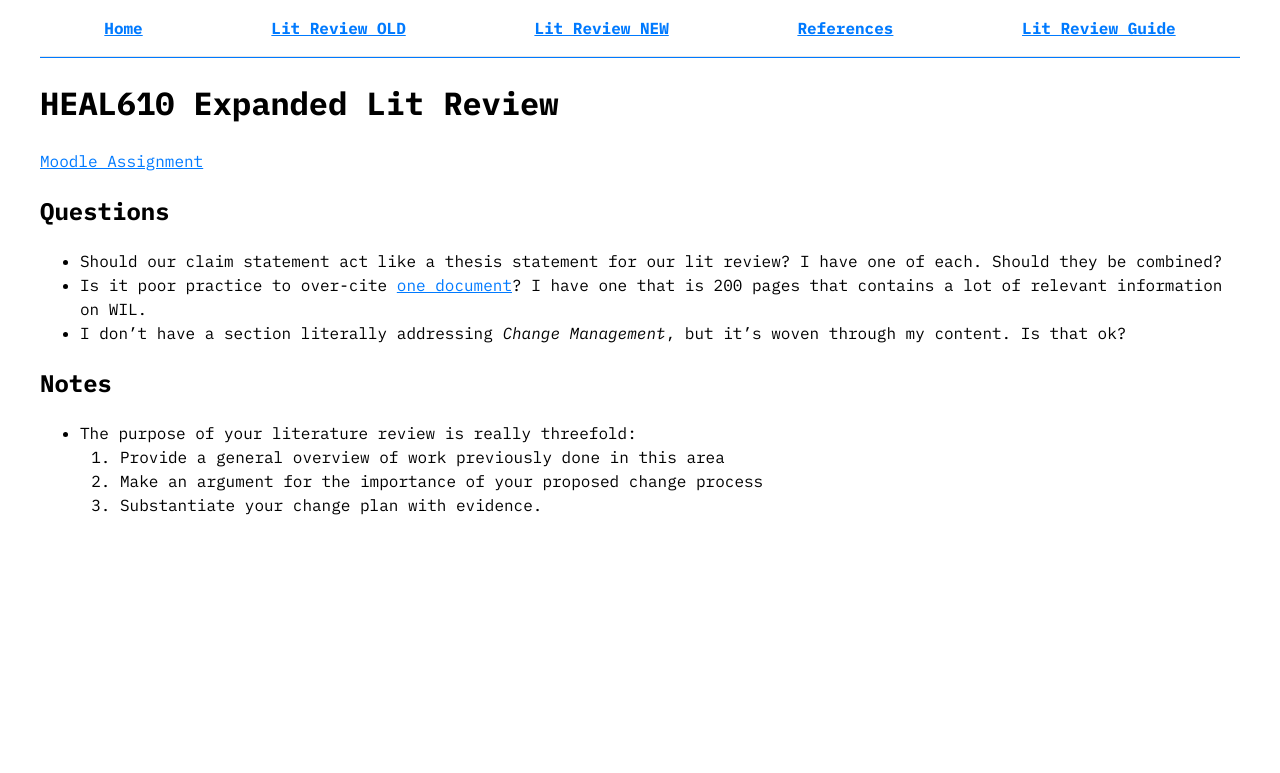
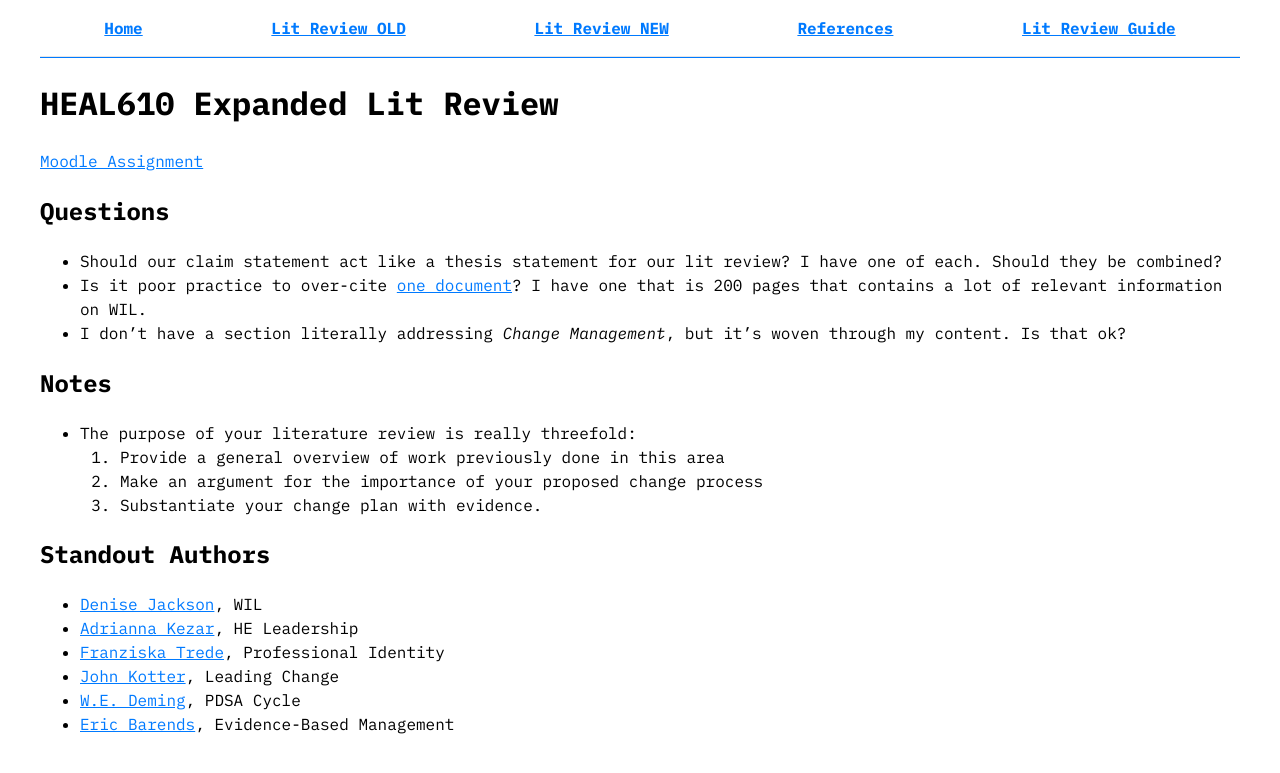
Before and after one commit to AlainParadis/HEAL610, a Jekyll site: the page built from index.md, in a window 1280 px wide. Shown: the top 773 px of the page. Built offline with Jekyll 4.4.1, drawn with Linux system fonts in a browser that asks for light colours.

Commit message:
add to list of standout authors

```diff
--- a/index.md
+++ b/index.md
@@ -20,3 +20,12 @@ permalink: /
     1.  Provide a general overview of work previously done in this area
     2.  Make an argument for the importance of your proposed change process
     3.  Substantiate your change plan with evidence.
+
+## Standout Authors
+
+-   [Denise Jackson](https://scholar.google.ca/citations?hl=en&user=24GmN7IAAAAJ), WIL
+-   [Adrianna Kezar](https://scholar.google.ca/citations?hl=en&user=LF9HFAQAAAAJ), HE Leadership
+-   [Franziska Trede](https://scholar.google.ca/citations?hl=en&user=tTTLS3MAAAAJ), Professional Identity
+-   [John Kotter](https://www.kotterinc.com/methodology/8-steps/), Leading Change
+-   [W.E. Deming](https://deming.org/explore/pdsa/), PDSA Cycle
+-   [Eric Barends](https://scholar.google.ca/citations?hl=en&user=fL4Dgk0AAAAJ), Evidence-Based Management
```
